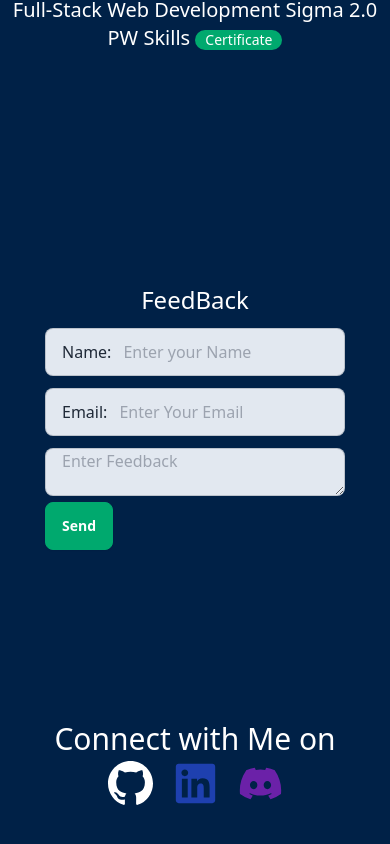
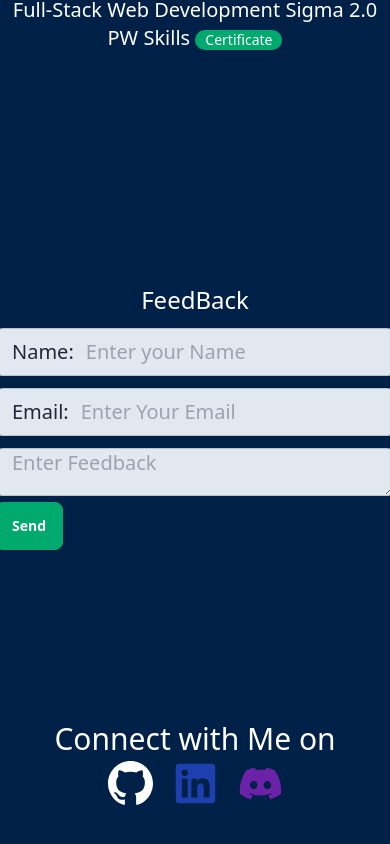
Before and after one commit to SHRIVISHNU-CM/Portfolio, a React (Vite) app: page / in a window 390 px wide. Shown: the part 4968-5812 px from the top of the page. Built offline with nearby package versions, Linux system fonts and the light colour scheme.

Commit message:
responsive

```diff
--- a/src/Components/Feedback.jsx
+++ b/src/Components/Feedback.jsx
@@ -12,6 +12,7 @@ function Feedback() {
       })
       .then(
         () => {
+            form.current.reset()
           console.log('SUCCESS!');
         },
         (error) => {
@@ -23,16 +24,16 @@ function Feedback() {
         <>
             <h1 className='text-2xl text-white text-center'>FeedBack</h1>
             <div className='flex justify-center '>
-                <form ref={form} onSubmit={HandleSubmit} className='w-[300px]'>
-                    <label className='input input-bordered flex items-center gap-3 bg-slate-200 my-3'>
+                <form ref={form} onSubmit={HandleSubmit} className='w-[400px] lg:w-[500px]'>
+                    <label className='input input-bordered flex items-center gap-3 bg-slate-200 my-3 text-xl lg:text-2xl'>
                         Name:
                         <input className='text-orange-400' type='text' placeholder='Enter your Name' name='user_name' />
                     </label>
-                    <label className='input input-bordered flex items-center gap-3 bg-slate-200 my-3'>
+                    <label className='input input-bordered flex items-center gap-3 bg-slate-200 my-3 text-xl lg:text-2xl'>
                         Email:
                         <input type='text' className='text-orange-400' placeholder='Enter Your Email' name='user_email'/>
                     </label>
-                    <textarea className='w-full input input-bordered bg-slate-200 text-orange-400' placeholder='Enter Feedback' name='message'/>
+                    <textarea className='w-full input input-bordered bg-slate-200 text-orange-400 text-xl lg:text-2xl' placeholder='Enter Feedback' name='message'/>
                     <button type='submit' value="Send" className='btn btn-success text-white'>Send</button>
                 </form>
             </div>
```
